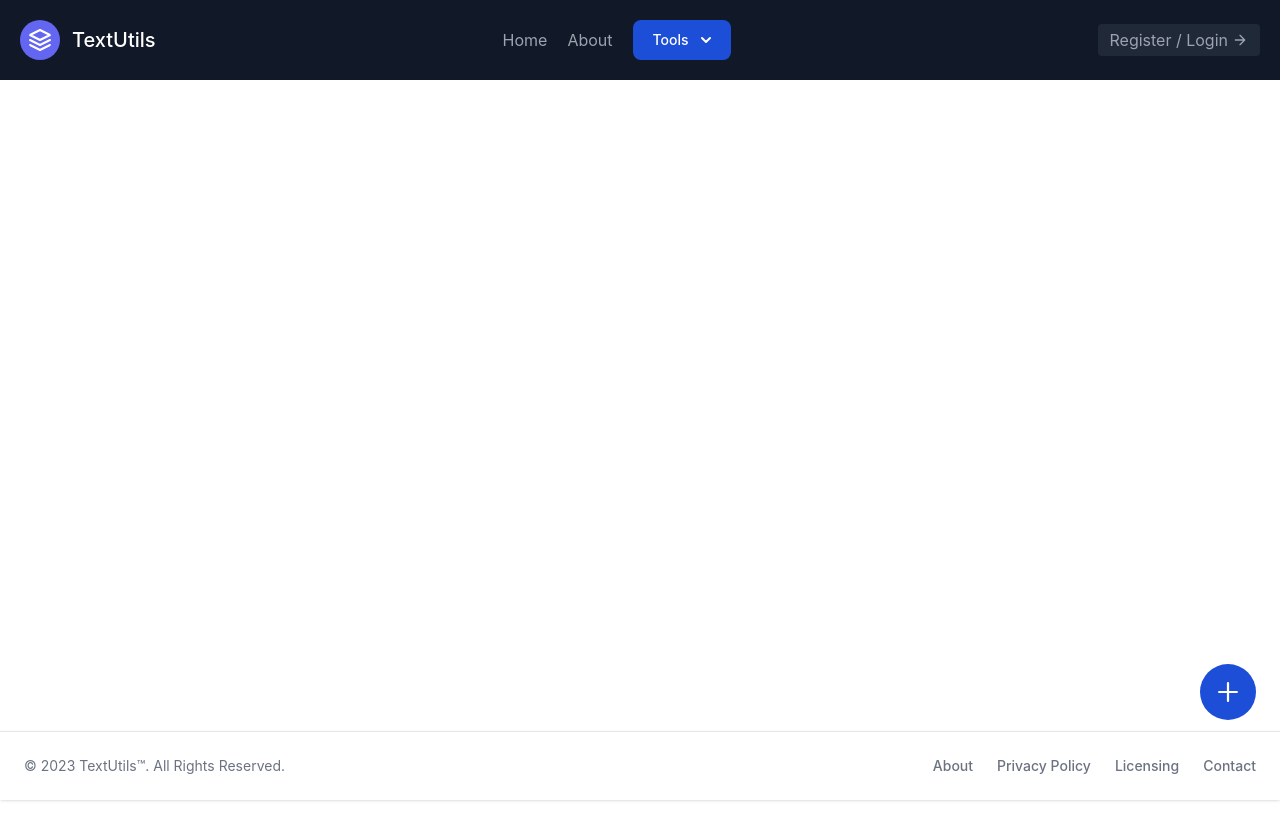
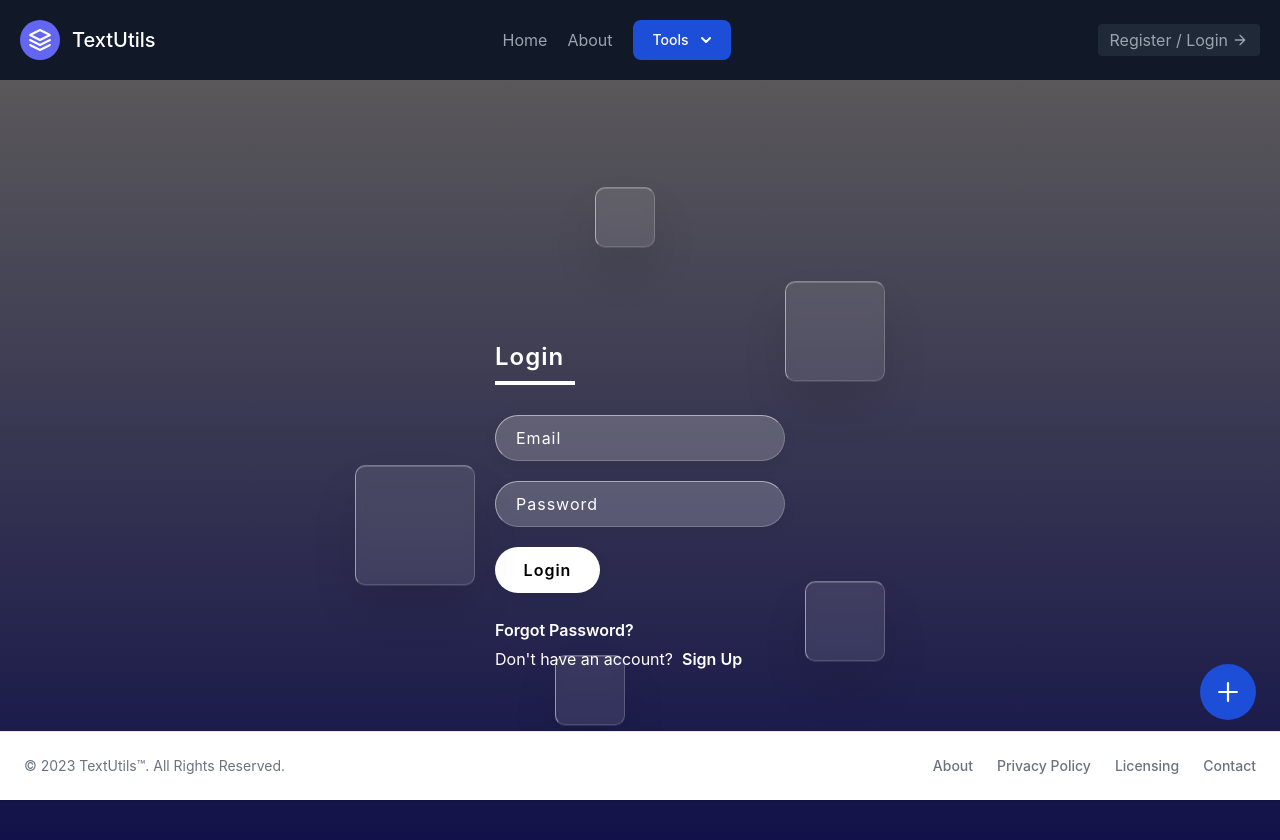
Before and after one commit to hitarth-ganatra/TextUtils-React, a React (Create React App) app: page /#/login/1 in a window 1280 px wide. Shown: the top 840 px of the page. Before the commit the page ends 800 px from the top, so only its background shows below. Built offline with nearby package versions, Linux system fonts and the light colour scheme.

Commit message:
Changing to HashRouter

```diff
--- a/src/components/Login.js
+++ b/src/components/Login.js
@@ -37,8 +37,17 @@ function Login(props) {
                     onSubmit={(event) => {
                       event.preventDefault();
                       props.newAlert(`Success: ${newTitle} successfull`, "success")
+                      document.getElementById('email').value = '';
+                      document.getElementById('pwd').value = '';
+
                     }}
-                    onError={() => {props.newAlert(`Fail: ${newTitle} unsuccessfull`, "fail")}}
+                    onError={(event) => {
+                      event.preventDefault();
+                      props.newAlert(`Fail: ${newTitle} unsuccessfull`, "fail")
+                      document.getElementById('email').value = '';
+                      document.getElementById('pwd').value = '';
+
+                    }}
                     >
                         <div className="inputBox">
                             <input type="email" name='email' id="email" placeholder="Email" autoComplete='true' required/>
--- a/src/index.js
+++ b/src/index.js
@@ -3,14 +3,14 @@ import ReactDOM from 'react-dom/client';
 import './index.css';
 import App from './App';
 import reportWebVitals from './reportWebVitals';
-import { BrowserRouter } from 'react-router-dom';
+import { HashRouter } from 'react-router-dom';
 
 const root = ReactDOM.createRoot(document.getElementById('root'));
 root.render(
   <React.StrictMode>
-    <BrowserRouter>
+    <HashRouter>
       <App />
-    </BrowserRouter>
+    </HashRouter>
   </React.StrictMode>
 );
 
```
